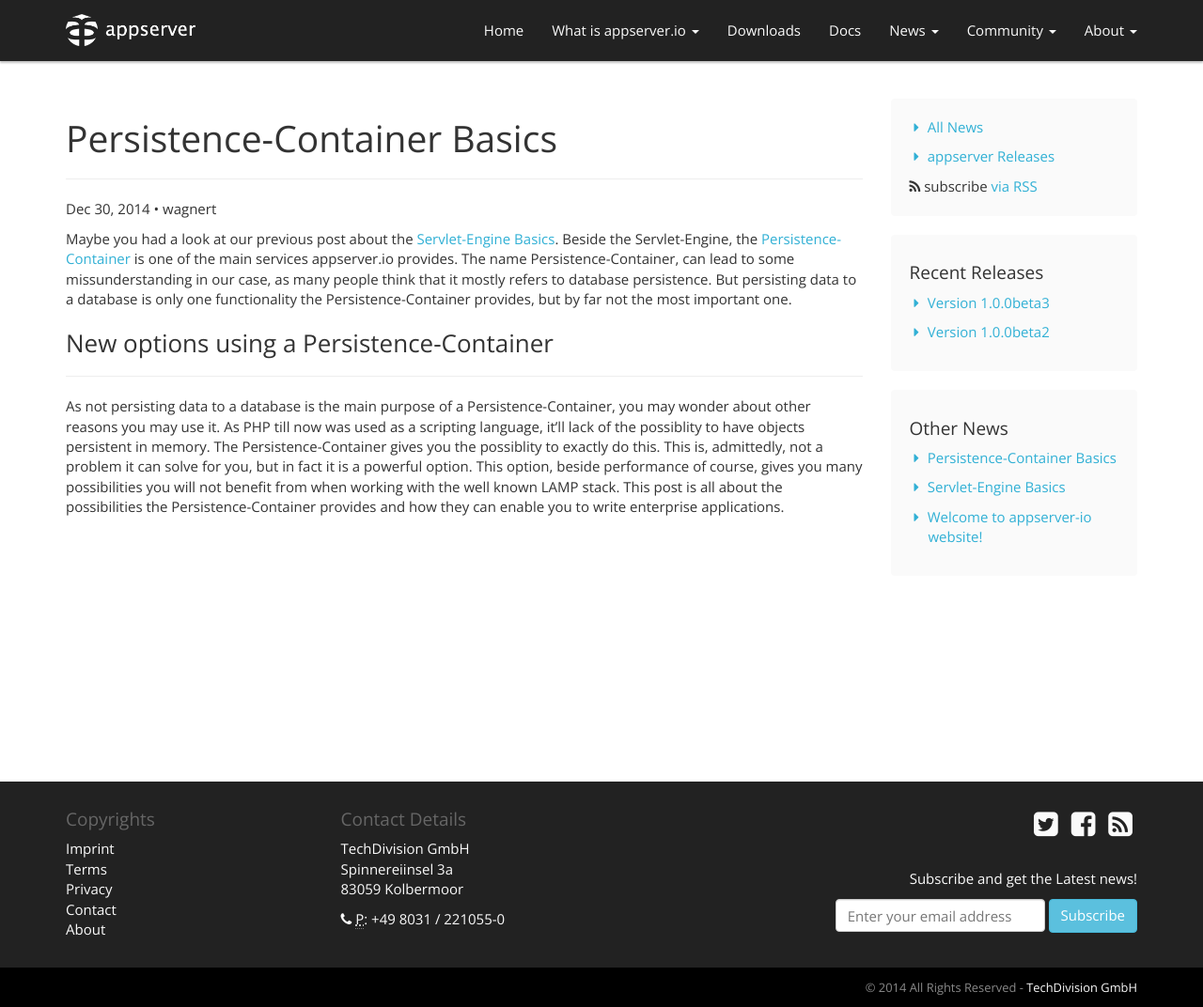
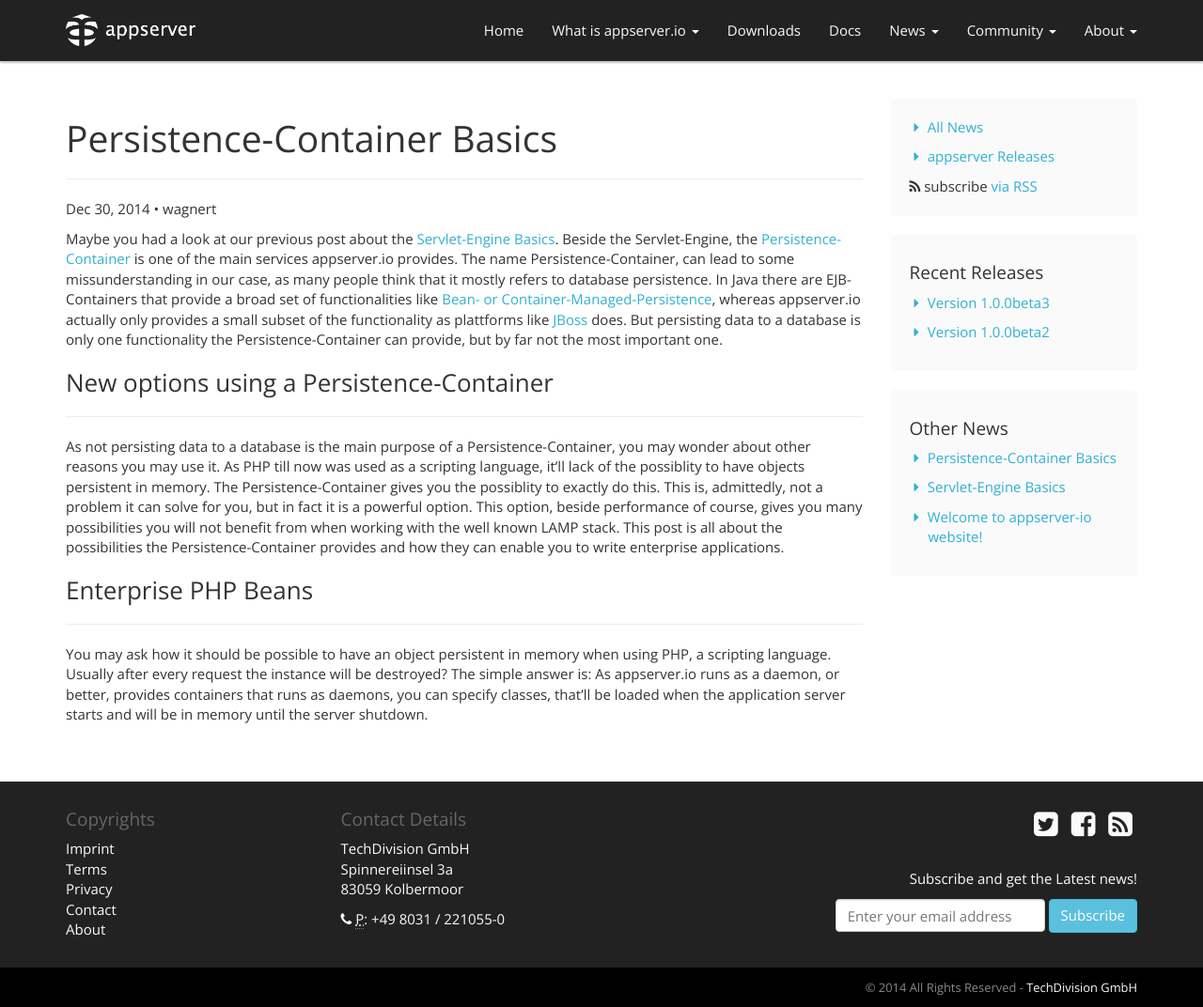
Before and after one commit to appserver-io/appserver, a Jekyll site: the page built from _posts/2014-12-30-persistence-container-basics.md, in a window 1280 px wide and 1072 px high. Shown: the whole window at 94% size. Built offline with Jekyll 4.4.1, drawn with Linux system fonts in a browser that asks for light colours; nearby versions of some CDN libraries; library files that are not in the unit come from our copies; Markdown is read by kramdown in place of the engine named in the settings.

Commit message:
Update 2014-12-30-persistence-container-basics.md

```diff
--- a/_posts/2014-12-30-persistence-container-basics.md
+++ b/_posts/2014-12-30-persistence-container-basics.md
@@ -7,9 +7,14 @@
 categories: [Persistence-Container]
 ---
 
-Maybe you had a look at our previous post about the [Servlet-Engine Basics](/servlet-engine/2014/12/24/servlet-engine-basics.html). Beside the Servlet-Engine, the [Persistence-Container](http://appserver.io/documentation/persistence-container.html) is one of the main services appserver.io provides. The name Persistence-Container, can lead to some missunderstanding in our case, as many people think that it mostly refers to database persistence. But persisting data to a database is only one functionality the Persistence-Container provides, but by far not the most important one.
+Maybe you had a look at our previous post about the [Servlet-Engine Basics](/servlet-engine/2014/12/24/servlet-engine-basics.html). Beside the Servlet-Engine, the [Persistence-Container](http://appserver.io/documentation/persistence-container.html) is one of the main services appserver.io provides. The name Persistence-Container, can lead to some missunderstanding in our case, as many people think that it mostly refers to database persistence. In Java there are EJB-Containers that provide a broad set of functionalities like [Bean- or Container-Managed-Persistence](http://en.wikipedia.org/wiki/Enterprise_JavaBeans), whereas appserver.io actually only provides a small subset of the functionality as plattforms like [JBoss](http://en.wikipedia.org/wiki/WildFly) does. But persisting data to a database is only one functionality the Persistence-Container can provide, but by far not the most important one.
 
 ### New options using a Persistence-Container
 ***
 
 As not persisting data to a database is the main purpose of a Persistence-Container, you may wonder about other reasons you may use it. As PHP till now was used as a scripting language, it'll lack of the possiblity to have objects persistent in memory. The Persistence-Container gives you the possiblity to exactly do this. This is, admittedly, not a problem it can solve for you, but in fact it is a powerful option. This option, beside performance of course, gives you many possibilities you will not benefit from when working with the well known LAMP stack. This post is all about the possibilities the Persistence-Container provides and how they can enable you to write enterprise applications.
+
+### Enterprise PHP Beans
+***
+
+You may ask how it should be possible to have an object persistent in memory when using PHP, a scripting language. Usually after every request the instance will be destroyed? The simple answer is: As appserver.io runs as a daemon, or better, provides containers that runs as daemons, you can specify classes, that'll be loaded when the application server starts and will be in memory until the server shutdown.
```
